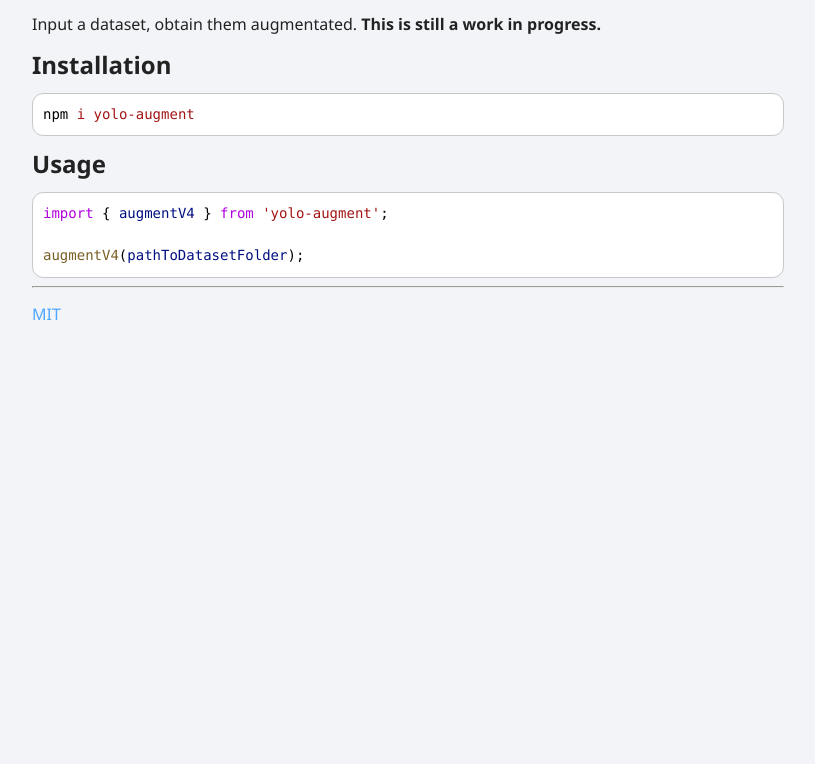
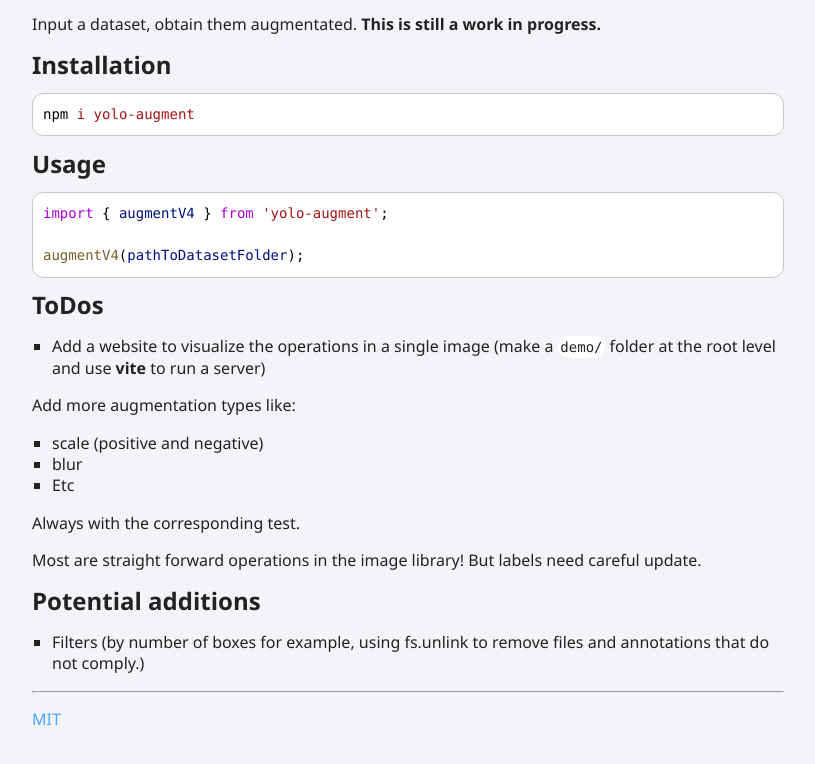
Before and after one commit to santimirandarp/yolo-augment, a plain HTML site: page index.html in a window 1280 px wide. Shown: the part 1395-2159 px from the top of the page, without its empty margins (96-911 px from the left). Before the commit the page ends 1824 px from the top, so only its background shows below. Drawn offline with nearby package versions, Linux system fonts and the light colour scheme.

Commit message:
Deploying to gh-pages from @ santimirandarp/yolo-augment@deaa2b7f534ec14c25cbd7b44cbc24c0371e8819 🚀

```diff
--- a/index.html
+++ b/index.html
@@ -36,6 +36,28 @@
 </a>
 <pre><code class="language-js"><span class="hl-2">import</span><span class="hl-0"> { </span><span class="hl-3">augmentV4</span><span class="hl-0"> } </span><span class="hl-2">from</span><span class="hl-0"> </span><span class="hl-1">&#39;yolo-augment&#39;</span><span class="hl-0">;</span><br/><br/><span class="hl-4">augmentV4</span><span class="hl-0">(</span><span class="hl-3">pathToDatasetFolder</span><span class="hl-0">);</span>
 </code></pre>
+
+<a href="#todos" id="todos" style="color: inherit; text-decoration: none;">
+  <h2>ToDos</h2>
+</a>
+<ul>
+<li>Add a website to visualize the operations in a single image (make a <code>demo/</code> folder at the root level and use <strong>vite</strong> to run a server)</li>
+</ul>
+<p>Add more augmentation types like:</p>
+<ul>
+<li>scale (positive and negative)</li>
+<li>blur</li>
+<li>Etc</li>
+</ul>
+<p>Always with the corresponding test.</p>
+<p>Most are straight forward operations in the image library! But labels need careful update.</p>
+
+<a href="#potential-additions" id="potential-additions" style="color: inherit; text-decoration: none;">
+  <h2>Potential additions</h2>
+</a>
+<ul>
+<li>Filters (by number of boxes for example, using fs.unlink to remove files and annotations that do not comply.)</li>
+</ul>
 <hr>
 <p><a href="./LICENSE">MIT</a></p>
 </div></div>
```
Also changed, not shown: functions/augmentateV4.html (+1 -1 lines).
